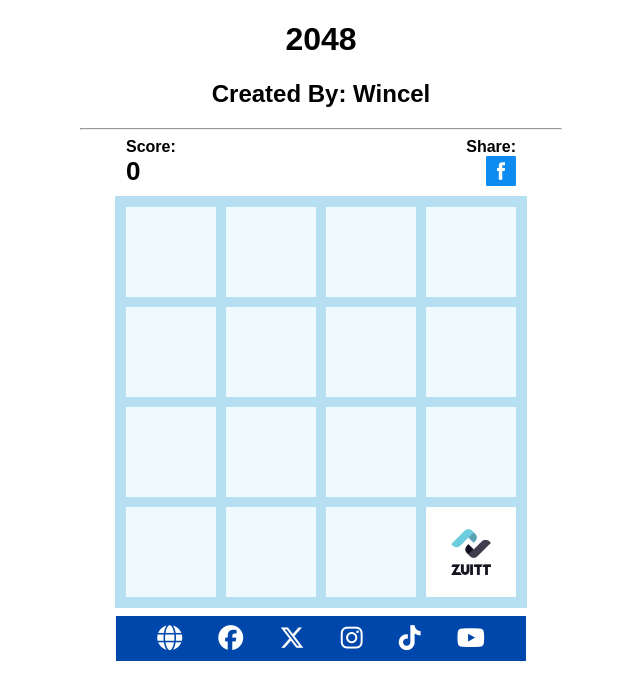
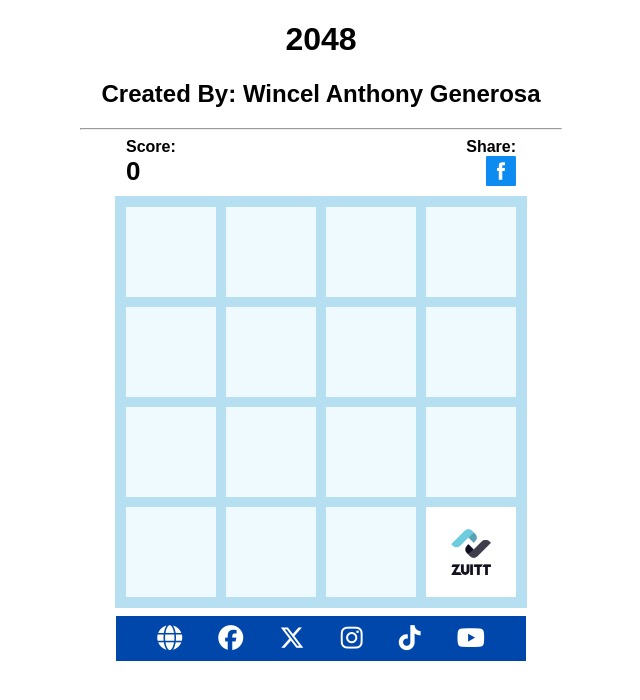
Before and after one commit to WincelAnthony/js-game-dev, a plain HTML site: page index.html in a window 1280 px wide. Shown: the whole page, without its empty margins (319-959 px from the left). Drawn offline with Linux system fonts and the light colour scheme.

Commit message:
18/01/2026 - Added my name to the game.

```diff
--- a/index.html
+++ b/index.html
@@ -20,7 +20,7 @@
         <div class="container">
 
             <h1>2048</h1>
-            <h2>Created By: Wincel</h2>
+            <h2>Created By: Wincel Anthony Generosa</h2>
             <hr id="stop-line">
 
             <div class="header-container">
```
